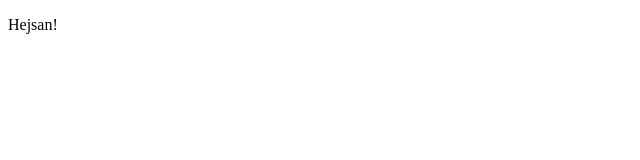
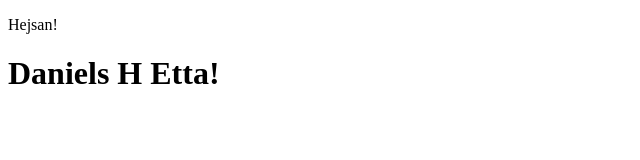
Before and after one commit to Viktorwahlqvist/Workflow, a plain HTML site: page index.html in a window 1280 px wide. Shown: the whole page, without its empty margins (0-640 px from the left). Drawn offline with Linux system fonts and the light colour scheme.

Commit message:
ännu ett test

```diff
--- a/index.html
+++ b/index.html
@@ -7,5 +7,6 @@
   </head>
   <body>
     <p>Hejsan!</p>
+    <h1>Daniels H Etta!</h1>
   </body>
 </html>
```
